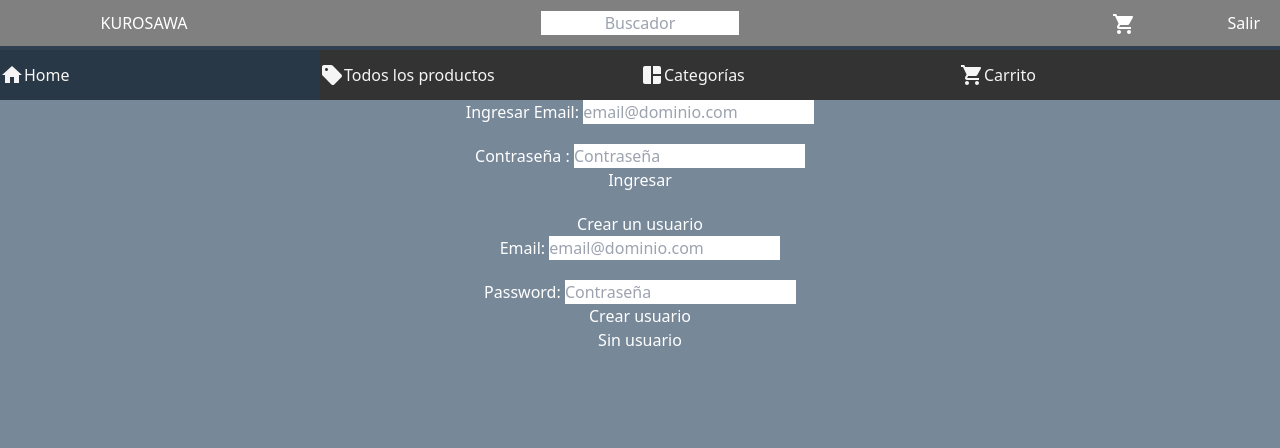
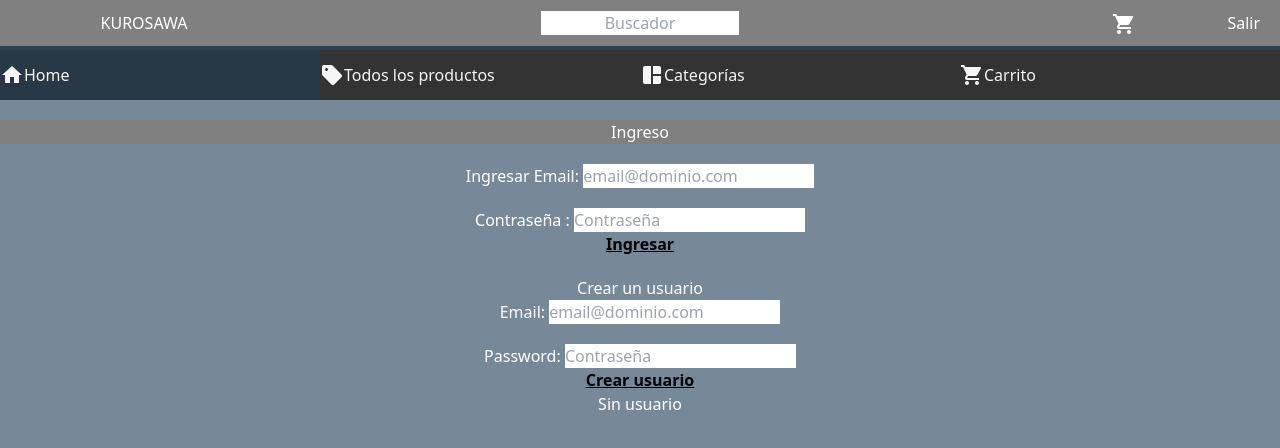
Before and after one commit to alejpg123/Kurosawa, a React (Vite) app: page / in a window 1280 px wide. Shown: the top 448 px of the page. Built offline with nearby package versions, Linux system fonts and the light colour scheme; no server answers.

Commit message:
Se modifican estilos

```diff
--- a/src/components/RegisterForm.css
+++ b/src/components/RegisterForm.css
@@ -12,5 +12,8 @@
 
 .Button
 {
-    background-color:gray;
+  text-align: center;
+  font-weight: bold;
+  text-decoration:underline;
+  color: black;
 }
--- a/src/components/RegisterForm.jsx
+++ b/src/components/RegisterForm.jsx
@@ -2,6 +2,7 @@ import React, { useContext } from "react";
 import { productsContext } from "../context/ProductsContext.jsx";
 import { createUserWithEmailAndPassword } from "firebase/auth";
 import { auth } from "../firebase.js"
+import  './RegisterForm.css'
 
 function RegisterForm () {
     const {user, handleUser } = useContext(productsContext);
@@ -36,7 +37,7 @@ function RegisterForm () {
                     Password: <input type="password" placeholder="Contraseña" name="password"/>
                 </label>
             </div>
-            <button type="submit">Crear usuario</button>
+            <button type="submit" className="Button">Crear usuario</button>
         </form>
     )
 }
--- a/src/components/SignUpForm.css
+++ b/src/components/SignUpForm.css
@@ -12,6 +12,8 @@
 
 .Button
 {
-    background-color:gray;
-    color:gray;
+  text-align: center;
+  font-weight: bold;
+  text-decoration:underline;
+  color: black;
 }
--- a/src/components/SignUpForm.jsx
+++ b/src/components/SignUpForm.jsx
@@ -2,6 +2,7 @@ import React, { useContext, useState } from "react";
 import { productsContext } from "../context/ProductsContext";
 import { signInWithEmailAndPassword } from "firebase/auth";
 import { auth } from "../firebase.js"
+import  './SignUpForm.css'
 
 function SignUpForm () {
     const {user, handleUser } = useContext(productsContext);
--- a/src/pages/Home.css
+++ b/src/pages/Home.css
@@ -6,3 +6,16 @@
     max-width: 100%;
     height: 100vh;
 }
+
+.Divisor {
+    background-color:transparent;
+    width: 100%;
+    height: 20px;
+}
+
+.Title {
+    background-color:gray;
+    color: white;
+    width: 100%;
+    text-align: center;
+}
--- a/src/pages/Home.jsx
+++ b/src/pages/Home.jsx
@@ -18,6 +18,13 @@ function Home () {
             <Navbar />
         </header>
         <div style={{ color: "white" }}><Sidebar />
+        <div className="Divisor">
+        </div>
+        <div className="Title">
+            <h2 >Ingreso</h2>
+        </div>
+        <div className="Divisor">
+        </div>
         <SignUpForm />
         <RegisterForm />
         {user ? (
--- a/src/pages/Products.jsx
+++ b/src/pages/Products.jsx
@@ -24,14 +24,18 @@ function Products() {
             <div className="Divisor">
 
             </div>
+
+            <div className="Title">
+                <h2 >Listado de Productos</h2>
+            </div>
+            <div className="Divisor">
+
+              </div>
             <div className="Center">
                 <FilterByCategory />
             </div>
             <div className="Divisor">
 
-            </div>
-            <div className="Title">
-                <h2 >Listado de Productos</h2>
             </div>
             <div className="Divisor">
             </div>
```
